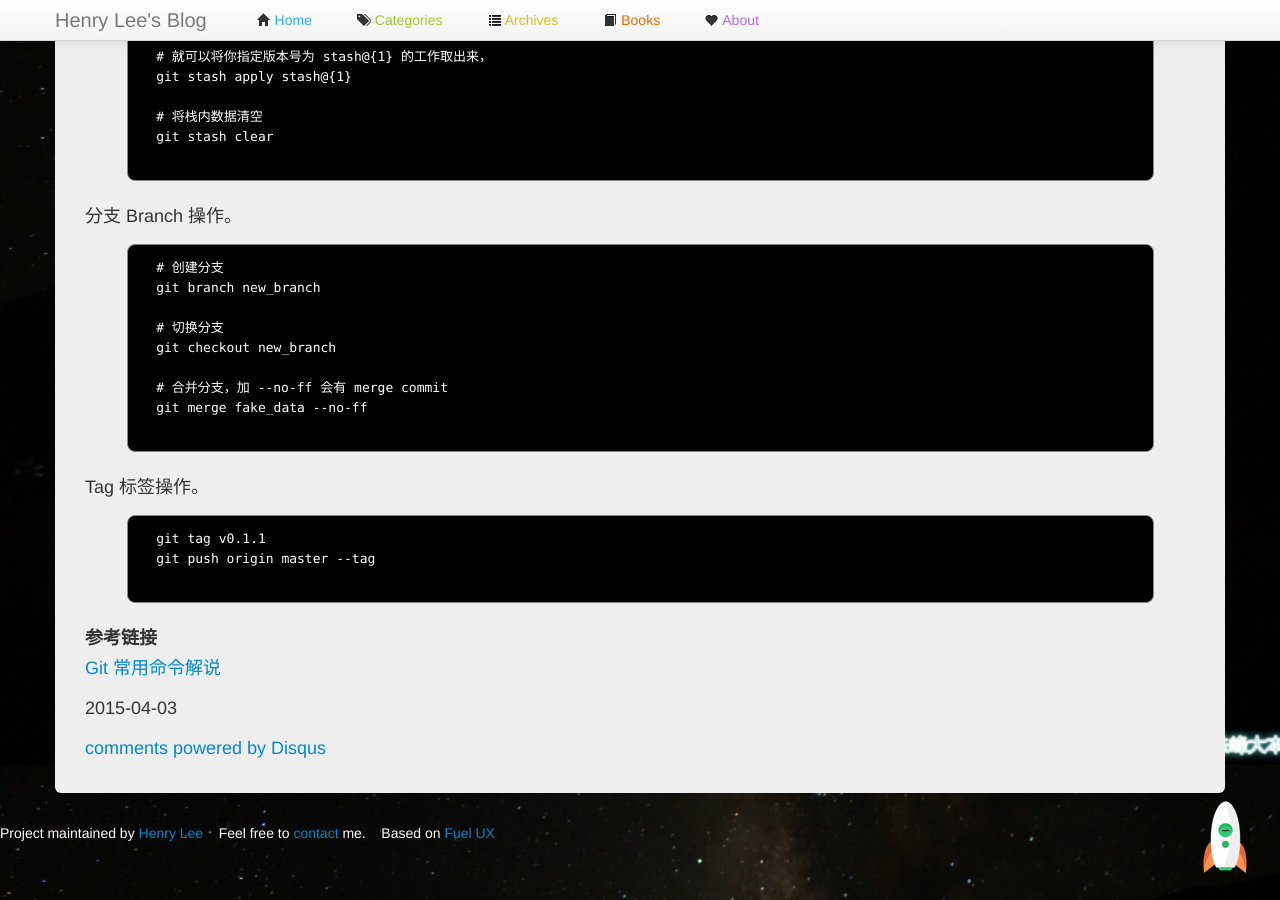
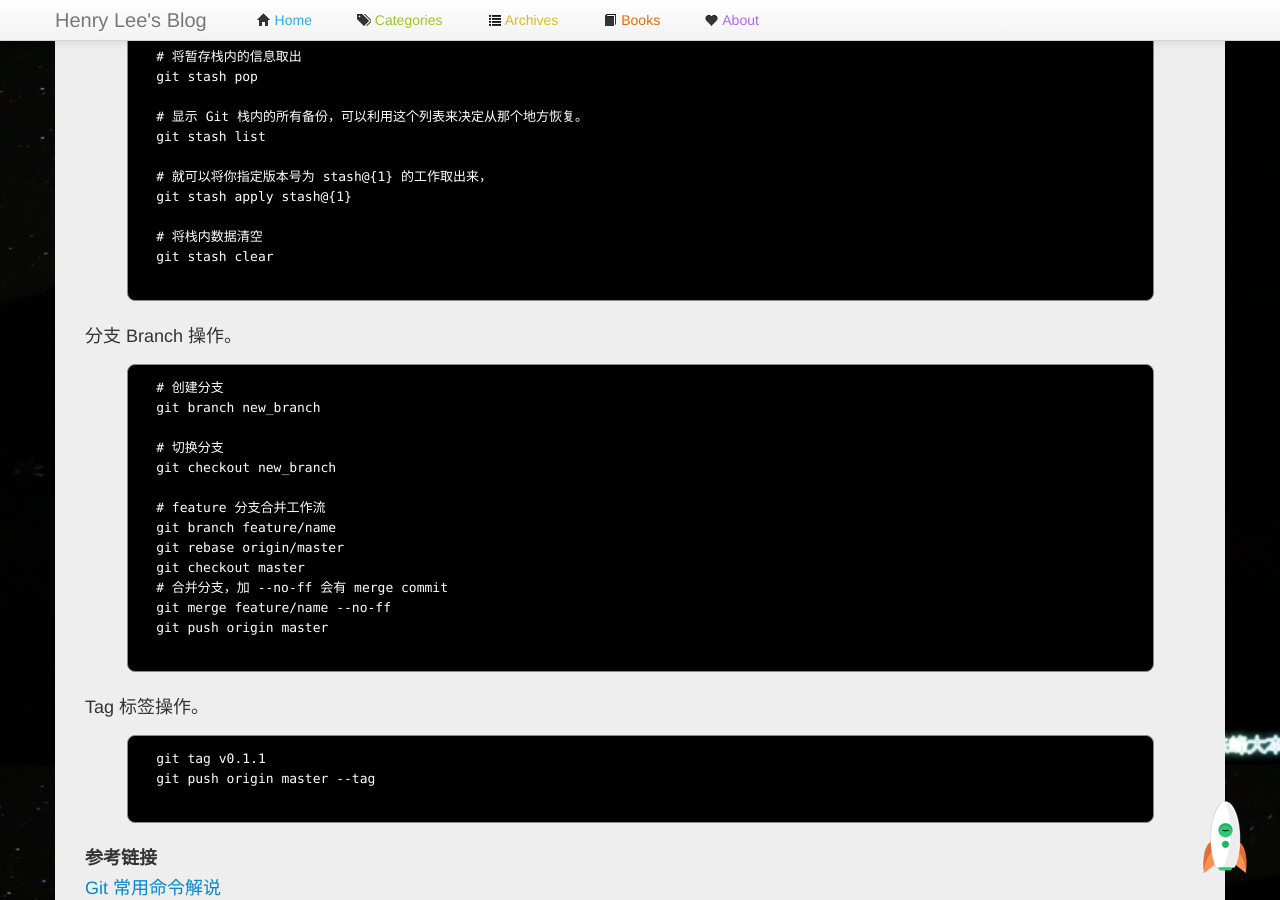
Before and after one commit to manageyp/manageyp.github.com, a Jekyll site: the page built from _posts/2015-04-03-most-commonly-used-git-commands.html, in a window 1280 px wide and 900 px high, scrolled down 1935 px. Built offline with Jekyll 4.4.1, drawn with Linux system fonts in a browser that asks for light colours; comment, search, counter and statistics services are not loaded; some of the changed text lies outside the part shown.

Commit message:
[Change] most-commonly-used-git-commands

```diff
--- a/_posts/2015-04-03-most-commonly-used-git-commands.html
+++ b/_posts/2015-04-03-most-commonly-used-git-commands.html
@@ -58,6 +58,12 @@ record_on: 2015-04-03
 
   git fetch
   git checkout branch_name
+
+  # 拉取远程代码
+  git pull
+
+  # 拉取代码，并避免无谓的合并
+  git pull --rebase
   </pre>
 </p>
 
@@ -120,8 +126,13 @@ record_on: 2015-04-03
   # 切换分支
   git checkout new_branch
 
+  # feature 分支合并工作流
+  git branch feature/name
+  git rebase origin/master
+  git checkout master
   # 合并分支，加 --no-ff 会有 merge commit
-  git merge fake_data --no-ff
+  git merge feature/name --no-ff
+  git push origin master
   </pre>
 </p>
 
```
